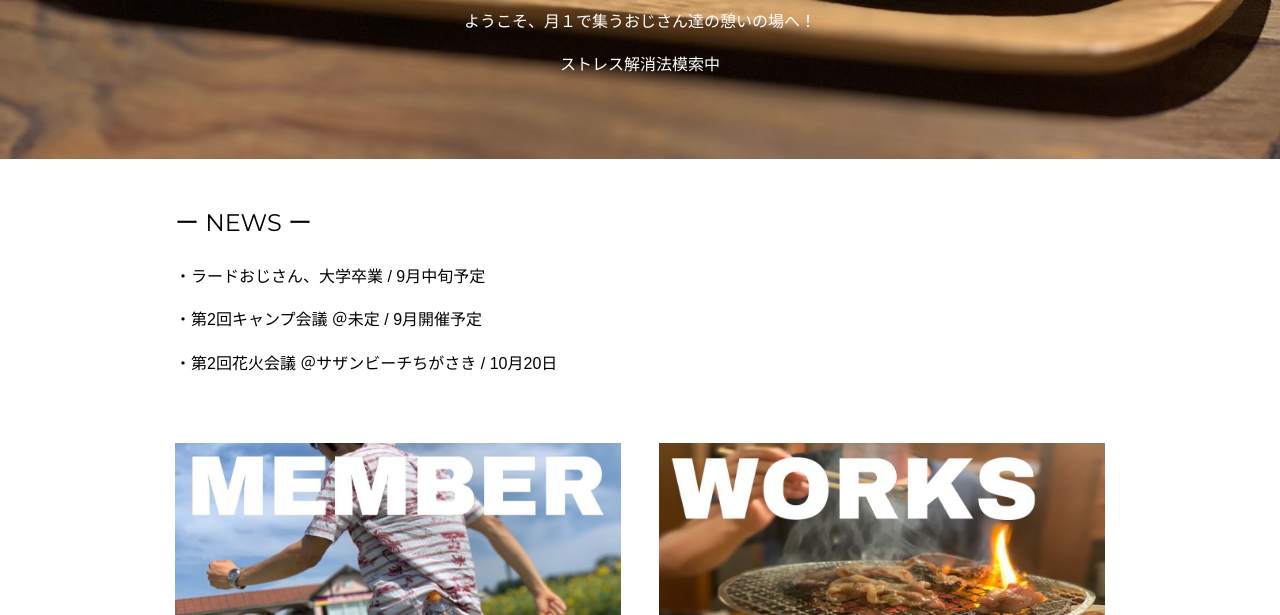
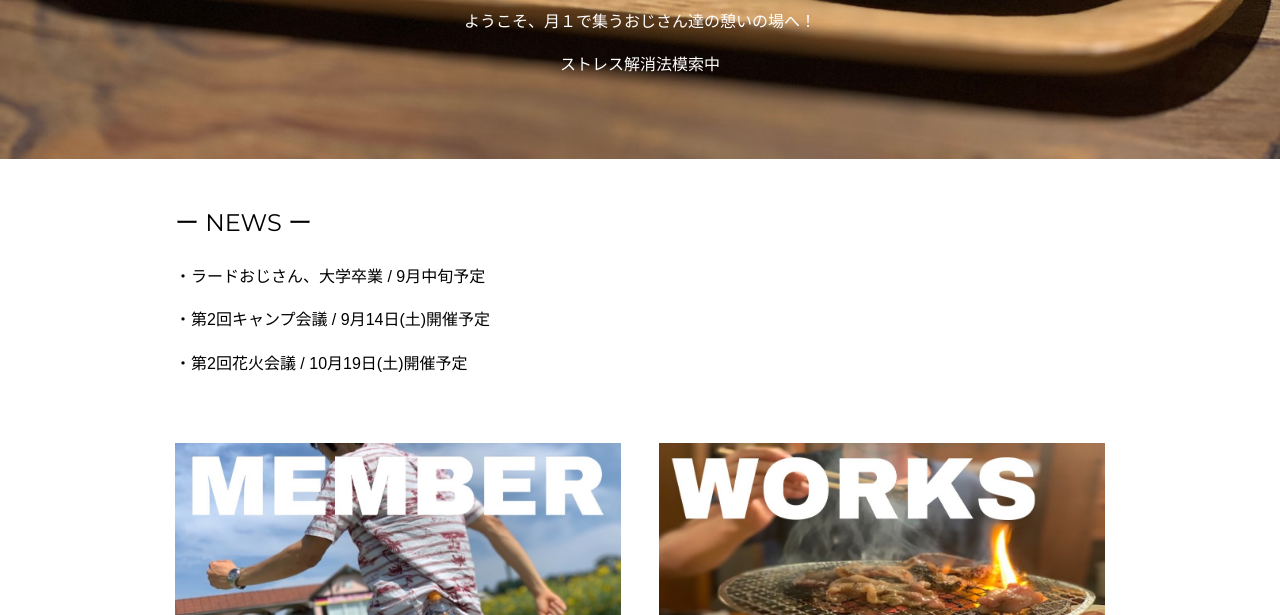
Before and after one commit to KeiTsuchiya/TeireiKaigi, a plain HTML site: page index.html in a window 1280 px wide. Shown: the part 185-800 px from the top of the page. Drawn offline with Linux system fonts and the light colour scheme.

Commit message:
『News』修正。

```diff
--- a/index.html
+++ b/index.html
@@ -29,8 +29,8 @@
       <div class="col harf">
         <h2>ー NEWS ー</h2>
         <p>・ラードおじさん、大学卒業 / 9月中旬予定</p>
-        <p>・第2回キャンプ会議 ＠未定 / 9月開催予定</p>
-        <p>・第2回花火会議 ＠サザンビーチちがさき / 10月20日</p>
+        <p>・第2回キャンプ会議 / 9月14日(土)開催予定</p>
+        <p>・第2回花火会議 / 10月19日(土)開催予定</p>
       </div>
     </div>
     <div class="row">
```
Also changed, not shown: works.html (+1 -2 lines).
